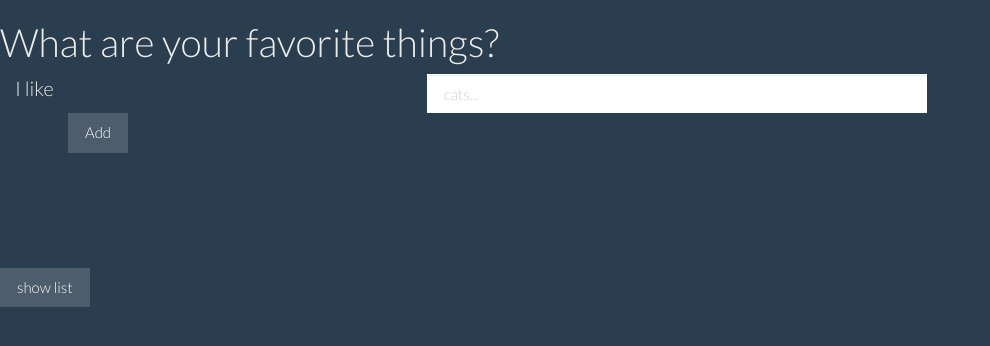
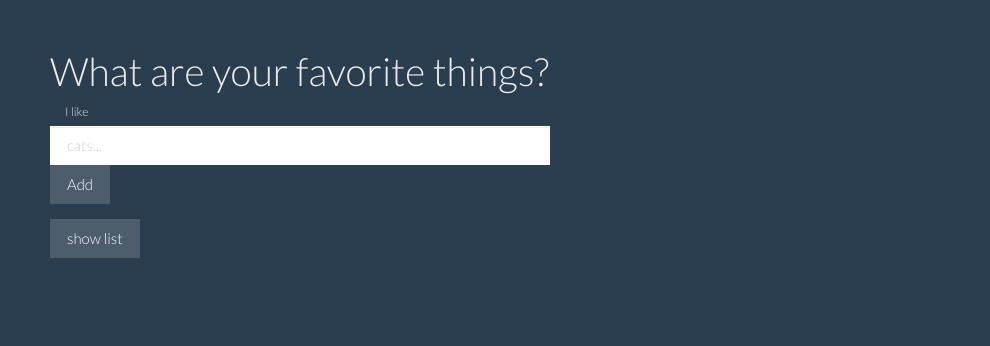
Before and after one commit to gariti/YourFavoriteThings-jQuery, a plain HTML site: page index.html in a window 1280 px wide. Shown: the whole page, without its empty margins (0-990 px from the left). Drawn offline with Linux system fonts and the light colour scheme.

Commit message:
fix margins, ect.

```diff
--- a/css/styles.css
+++ b/css/styles.css
@@ -1,22 +1,12 @@
+body {
+  margin: 50px
+}
+
 ul {
   display: none;
   list-style: none;
 }
 
-#input-field {
+.form-group {
   max-width: 500px;
 }
-
-label {
-  font-size: 20px;
-  display: inline;
-  float: left;
-}
-
-#submit-button {
-  margin-left: 68px;
-}
-
-.list {
-  padding-top: 100px;
-}
```
